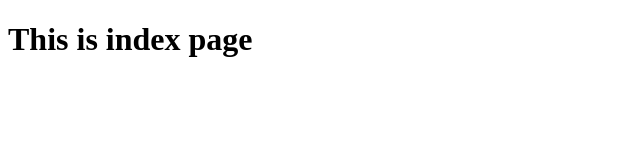
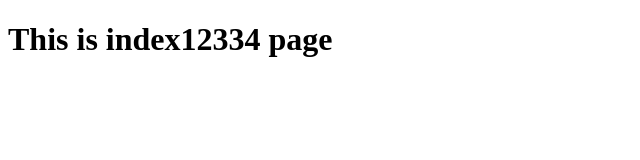
Before and after one commit to lahariarram-afk/simple-web-app, a plain HTML site: page index.html in a window 1280 px wide. Shown: the whole page, without its empty margins (0-640 px from the left). Drawn offline with Linux system fonts and the light colour scheme.

Commit message:
modified

```diff
--- a/index.html
+++ b/index.html
@@ -6,6 +6,6 @@
     <title>Document</title>
 </head>
 <body>
-    <h1>This is index page</h1>
+    <h1>This is index12334 page</h1>
 </body>
 </html>
```
